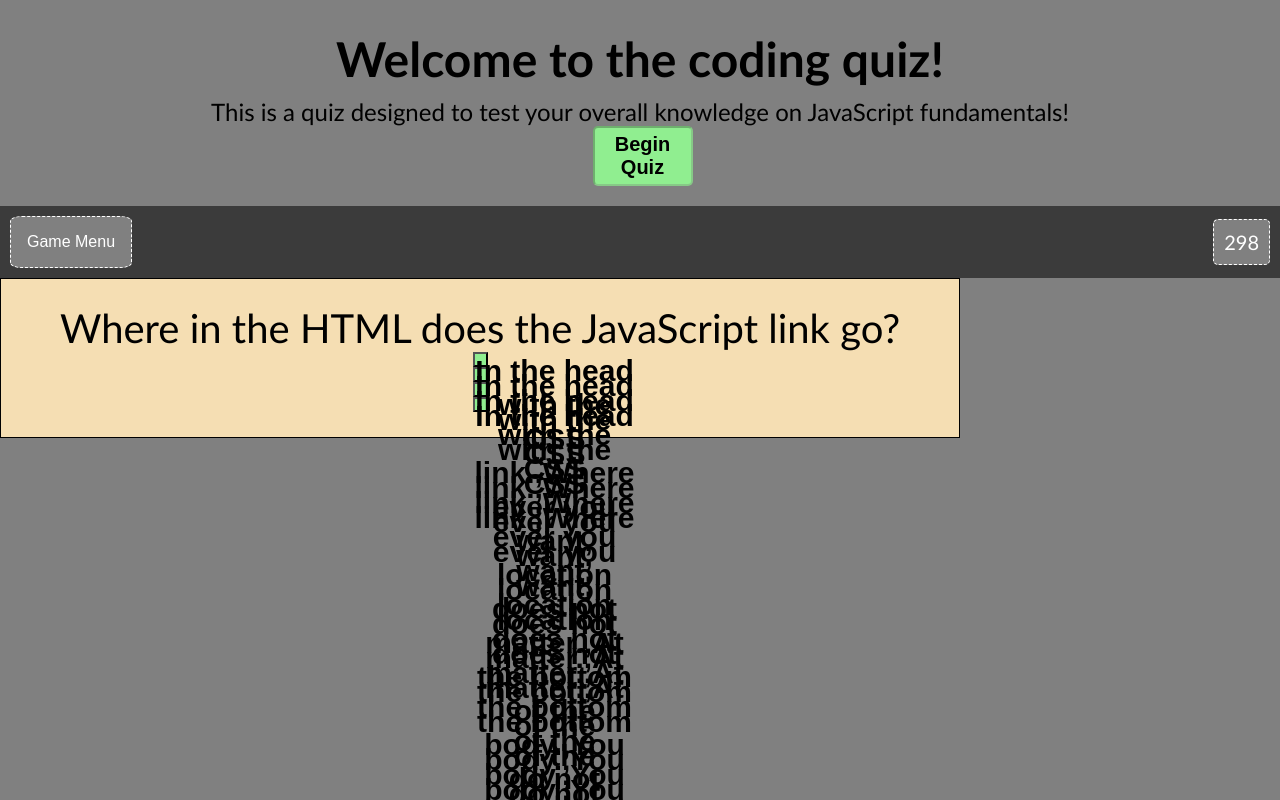
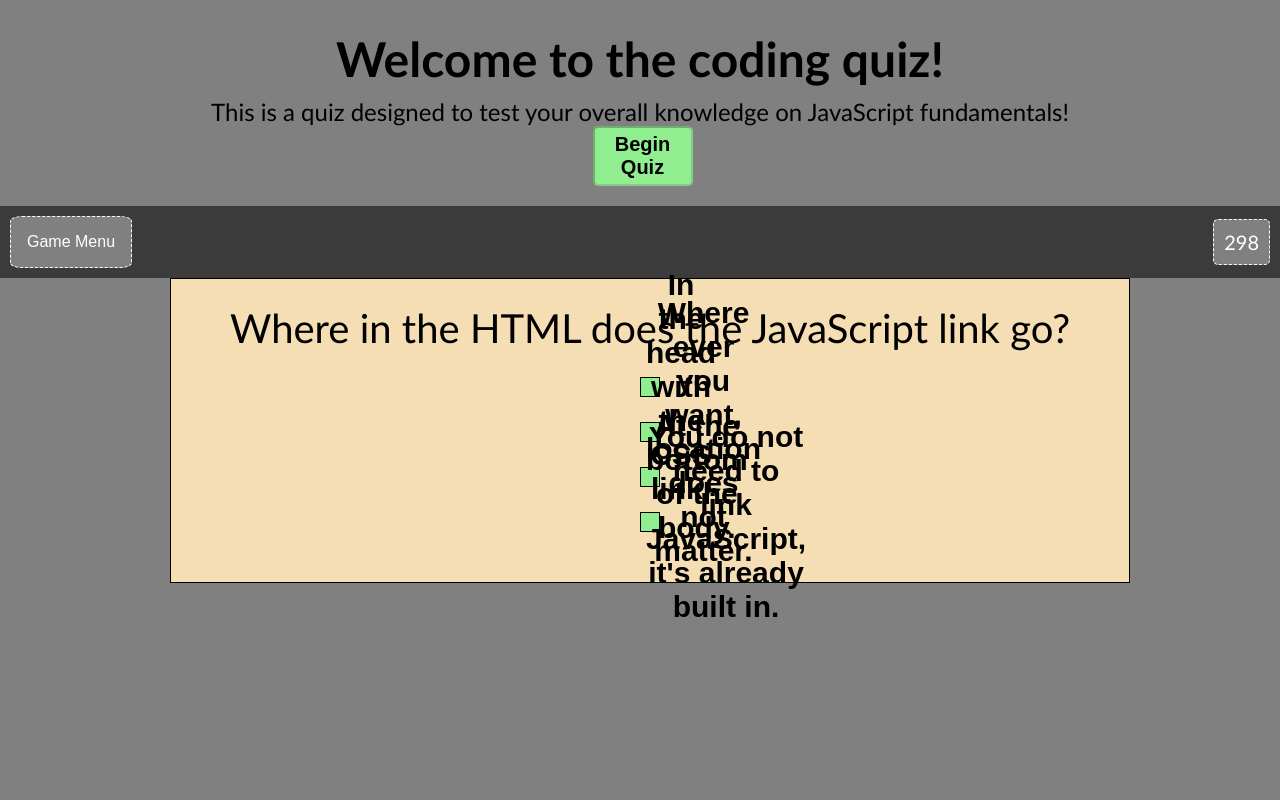
Before and after one commit to DMosca2021/Simple_JavaScript_Quiz, a plain HTML site: page index.html in a window 1280 px wide. Both pictures are taken after a click on the button "Begin Quiz". Shown: the top 800 px of the page. Drawn offline with Linux system fonts and the light colour scheme.

Commit message:
Refactored HTML, CSS, JS

```diff
--- a/assets/script.js
+++ b/assets/script.js
@@ -25,8 +25,6 @@
 // stop the quiz once question array is complete or if the timer is === 0
 // once the game is over user can save their score attached with their initials to be stored on the local storage.
 
-// menu for highscore needs to link to a separate html
-// ---do the same for change of difficulty and bonus quiz
 
 // let corCount = document.querySelector(".correct-answer"); --->for high score page
 // let incorCount = document.querySelector(".incorrect-answer"); ---> for high score page
@@ -135,25 +133,25 @@ function renderQuiz() {
     console.log(currentQuestion.choices); // works shows current question and the correct choice array
 
     for (let i = 0; i < currentQuestion.choices.length; i++) {
+        const answerIndex = currentQuestion.choices[i];
+
         console.log(currentQuestion.choices.length)
+        console.log(currentQuestion.choices[i])
+
         let answer = document.createElement("button");
         answer.className = "answer";
         answer.setAttribute("inputmode", "radio")
-        answer.setAttribute("style", "height: 15px; width: 15px; background-color: lightgreen; display: flex; flex-direction: column;")
-        answer.textContent = currentQuestion.choices
+        answer.innerText = answerIndex
         answerDisplay.append(answer);
 
     }
     // for each loop
+    console.log(answerDisplay)
 
 
-    // choiceA.innerText = currentQuestion.choiceA;
-    // choiceB.innerText = currentQuestion.choiceB;
-    // choiceC.innerText = currentQuestion.choiceC;
-    // choiceD.innerText = currentQuestion.choiceD;
 
     // Removes question from array for no repeats.
-    // availableQuestions.splice(questionIndex, 1);
+    availableQuestions.splice(questionIndex, 1);
 
     // acceptingAnswers = true
 }
@@ -169,6 +167,6 @@ startBtn.addEventListener("click", startQuiz);
 // `` <---basically if else
 
 // for (let index = 0; index < array.length; index++) {
-//     const element = array[index];
+//
 
 // }
--- a/assets/style.css
+++ b/assets/style.css
@@ -131,7 +131,7 @@ main {
     align-items: center;
     border: 1px solid black;
     padding: 25px;
-    margin: 0px, 50px;
+    margin-left: 170px;
     width: 75%;
 }
 
@@ -139,4 +139,14 @@ main {
     color: black;
     font-weight: bold;
     font-size: 30px;
+    height: 20px;
+    width: 20px;
+    background-color: lightgreen;
+    display: flex;
+    flex-direction: column;
+    padding: 5px;
+    border: 1px solid black;
+    margin: 25px;
+    text-align: center;
+    justify-content: center;
 }
```
Also changed, not shown: index.html (+0 -4 lines).
